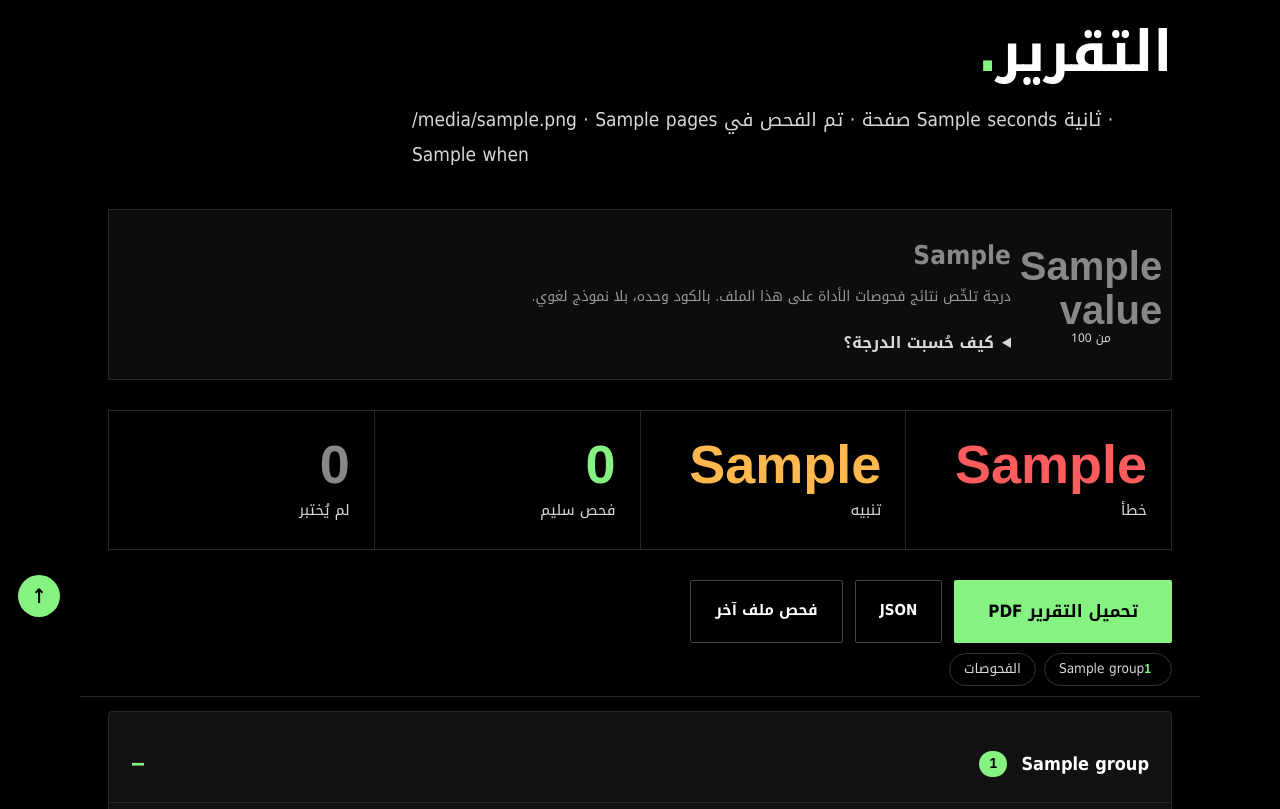
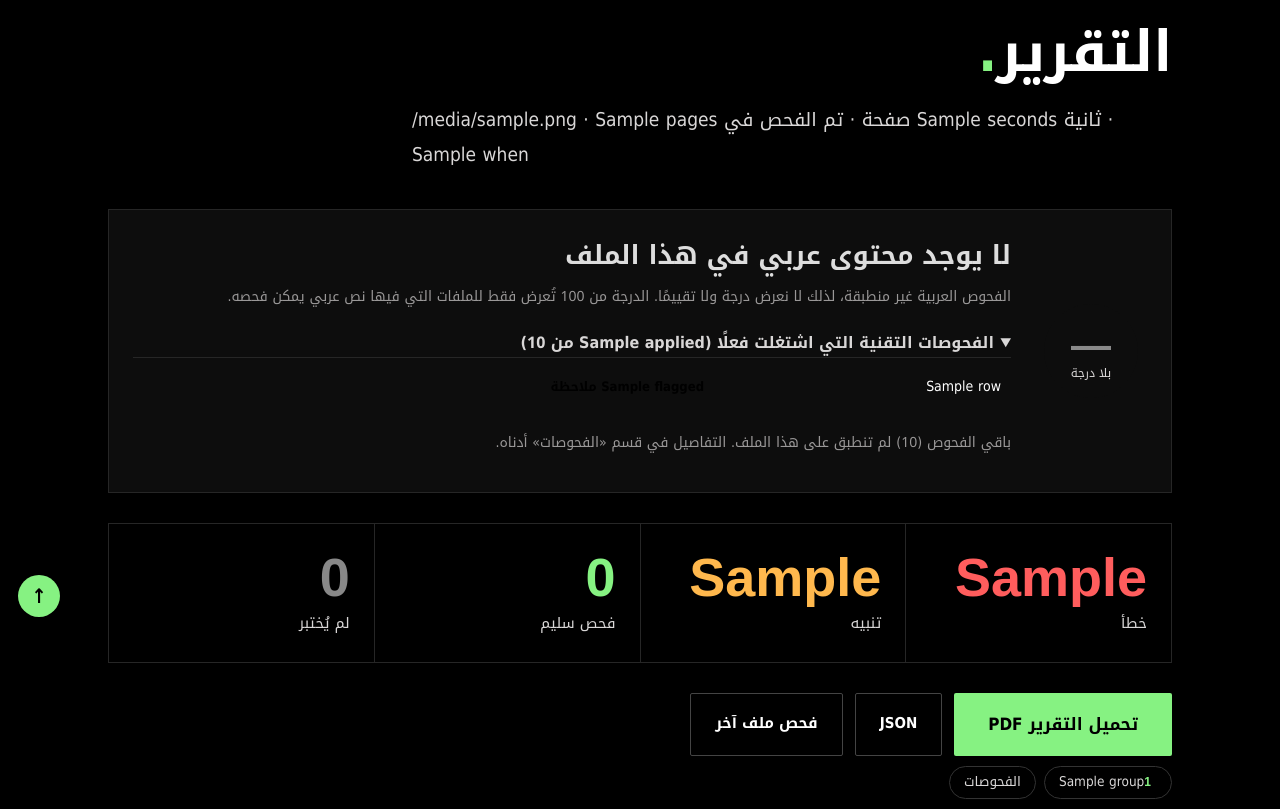
Before and after one commit to amirgfx11-dev/arabic-design-checker, a Flask app: template templates/report.html in a window 1280 px wide. Shown: the part 165-974 px from the top of the page. Run offline with Flask 3, Linux system fonts and the light colour scheme; the template is opened without the code that fills it: most values are stand-ins (such as "Sample title", 1, 10 or a date in 2020); some web fonts are replaced.

Commit message:
Enhance score display for Arabic content in report
Updated score display logic for Arabic content and added details for score calculation.

```diff
--- a/templates/report.html
+++ b/templates/report.html
@@ -8,10 +8,17 @@
 <p class="lead" dir="auto">{{ r.meta.filename }} · {{ r.meta.pages }} صفحة · تم الفحص في {{ r.meta.seconds }} ثانية · {{ r.meta.when }}</p>
 </section>
 {% set sc = r.meta.get('score') %}
-{% if sc %}<div class="score" style="--p:{{ sc.value }};--c:{{ sc.color }}">
+{% if sc and sc.state == 'no_arabic' %}<div class="score na" style="--c:#8a8a8a">
+<div class="ring"><b>—</b><span>بلا درجة</span></div>
+<div class="sb"><div class="band" style="color:#ddd">لا يوجد محتوى عربي في هذا الملف</div>
+<p class="note" style="margin:4px 0 0">الفحوص العربية غير منطبقة، لذلك لا نعرض درجة ولا تقييمًا. الدرجة من 100 تُعرض فقط للملفات التي فيها نص عربي يمكن فحصه.{% if sc.reason == 'image' %} والصور المسطحة لا نقرأ نصها دون مفتاح واجهة رؤية، ويمكنك لصق النص في صفحة الرفع ليُفحص.{% endif %}</p>
+<details class="how" open><summary>الفحوصات التقنية التي اشتغلت فعلًا{% if sc.applied is not none %} ({{ sc.applied }} من {{ sc.total }}){% endif %}</summary>
+<table>{% for row in r.rows if row.status != 'not_run' %}<tr><td>{{ row.name_ar }}</td><td><span class="badge b-{{ row.status }}">{% if row.status=='clean' %}سليم{% else %}{{ row.flagged }} ملاحظة{% endif %}</span></td></tr>{% endfor %}</table>
+<p class="note">باقي الفحوص ({{ (sc.total - sc.applied) if sc.total is not none and sc.applied is not none else '' }}) لم تنطبق على هذا الملف. التفاصيل في قسم «الفحوصات» أدناه.</p></details></div></div>
+{% elif sc %}<div class="score" style="--p:{{ sc.value }};--c:{{ sc.color }}">
 <div class="ring"><b>{{ sc.value }}</b><span>من 100</span></div>
 <div class="sb"><div class="band" style="color:{{ sc.color }}">{{ sc.band_ar }}</div>
-<p class="note" style="margin:4px 0 0">درجة تلخّص نتائج فحوصات الأداة على هذا الملف. بالكود وحده، بلا نموذج لغوي.</p>
+<p class="note" style="margin:4px 0 0">درجة تلخّص نتائج فحوصات الأداة على هذا الملف. بالكود وحده، بلا نموذج لغوي.{% if sc.applied is not none %} <b style="color:#ddd">انطبق {{ sc.applied }} من {{ sc.total }} فحص على هذا الملف</b>{% if sc.applied < sc.total * 0.6 %}، فالدرجة مبنية على تغطية محدودة{% endif %}.{% endif %}</p>
 <details class="how"><summary>كيف حُسبت الدرجة؟</summary>
 <p class="note">نبدأ من 100. كل خطأ يخصم {{ sc.w_err|int }} نقاط وكل تنبيه {{ sc.w_warn }}، والملاحظة منخفضة الثقة تُحتسب بنصف وزنها. لا يخصم فحص واحد أكثر من {{ sc.cap|int }} نقطة قبل التقسيم، ويُقسم الخصم الكلي على الجذر التربيعي لعدد الصفحات ({{ sc.pages }}) كي لا يُظلم الملف الطويل. 90 فأكثر ممتاز، 75 إلى 89 جيد، 50 إلى 74 يحتاج مراجعة، وأقل من 50 يحتاج عملًا.</p>
 {% if sc.parts %}<table>{% for p in sc.parts %}<tr><td>{{ p.name }}</td><td>{{ p.errors }} خطأ · {{ p.warns }} تنبيه</td><td>−{{ p.penalty }}{% if p.capped %} (بلغ الحد){% endif %}</td></tr>{% endfor %}</table>{% else %}<p class="note">لا خصم: لم تُرصد أخطاء ولا تنبيهات.</p>{% endif %}
```
